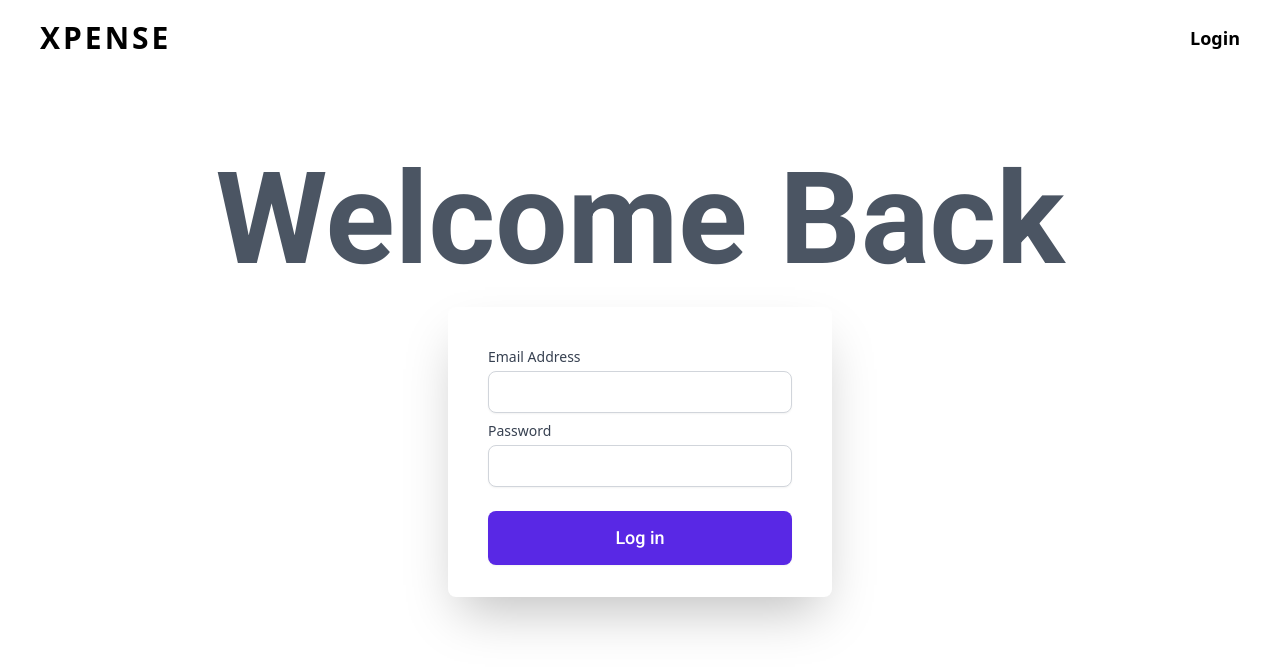
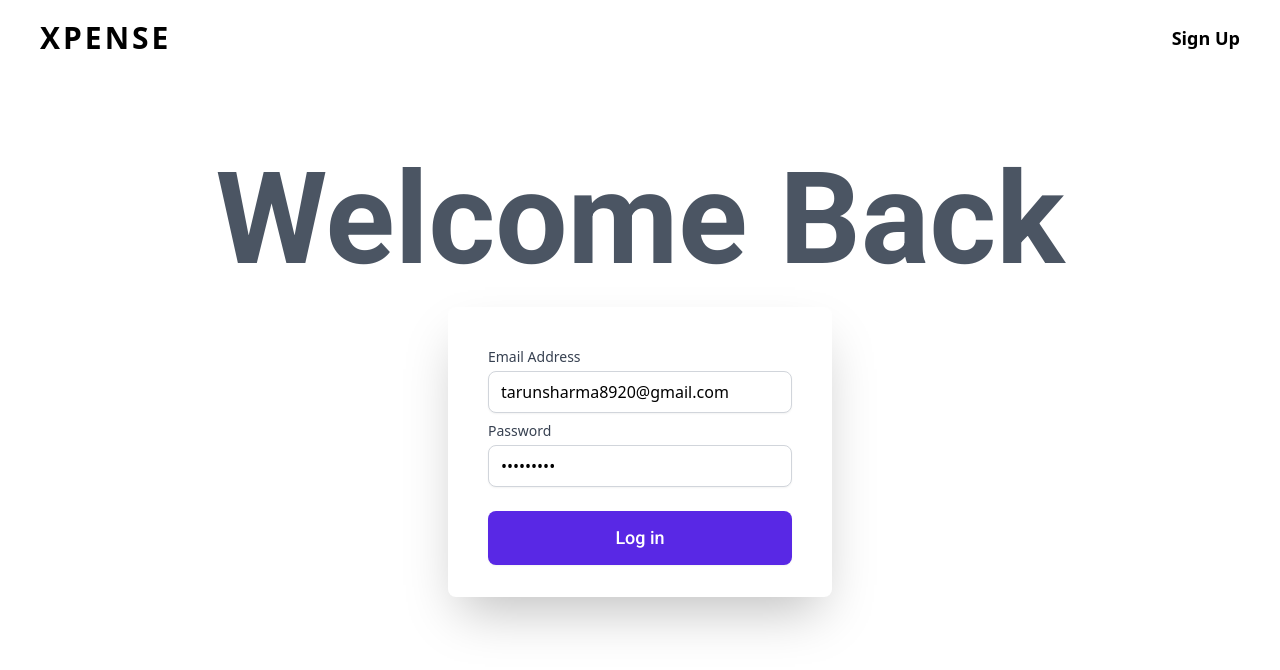
Before and after one commit to tarunfy/expense-tracker, a React (Create React App) app: page /login in a window 1280 px wide. Shown: the top 670 px of the page. Built offline with nearby package versions, Linux system fonts and the light colour scheme; no server answers.

Commit message:
refactored code and some changes

```diff
--- a/src/components/Navbar.js
+++ b/src/components/Navbar.js
@@ -1,7 +1,32 @@
-import React from "react";
+import React, { useState, useEffect } from "react";
 import { Link } from "react-router-dom";
+import { useSelector } from "react-redux";
+import { auth } from "../config/firebaseConfig";
+import { useHistory, useLocation } from "react-router";
+import { useDispatch } from "react-redux";
 
 function Navbar() {
+  const user = useSelector((state) => state.user);
+  const history = useHistory();
+  const location = useLocation();
+  const dispatch = useDispatch();
+
+  const handleLogout = () => {
+    auth.signOut();
+    console.log(user);
+    history.push("/");
+  };
+
+  useEffect(() => {
+    auth.onAuthStateChanged((user) => {
+      console.log("Current user: ", user);
+      dispatch({
+        type: "SET_USER",
+        payload: user,
+      });
+    });
+  }, []);
+
   return (
     <>
       <nav className="py-5 px-10 flex justify-between items-center z-10">
@@ -11,9 +36,22 @@ function Navbar() {
         >
           XPENSE
         </Link>
-        <Link to="/login" className="font-semibold text-lg">
-          Login
-        </Link>
+        {user && (
+          <div
+            onClick={handleLogout}
+            className="font-semibold cursor-pointer text-lg"
+          >
+            Logout
+          </div>
+        )}
+        {!user && (
+          <Link
+            to={location.pathname.includes("login") ? "/signup" : "/login"}
+            className="font-semibold text-lg"
+          >
+            {location.pathname.includes("login") ? "Sign Up" : "Login"}
+          </Link>
+        )}
       </nav>
     </>
   );
--- a/src/pages/Home.js
+++ b/src/pages/Home.js
@@ -1,7 +1,7 @@
-import React from "react";
+import React, { useEffect } from "react";
 import hero from "../imgs/hero.svg";
 import { Link } from "react-router-dom";
-
+import { auth } from "../config/firebaseConfig";
 function Home() {
   return (
     <>
@@ -25,8 +25,8 @@ function Home() {
             Your personal expense manager designed to help
             <br /> you keep track of your day-to-day expense and income.
           </p>
-          <Link to="/signup">
-            <div className="get-started-btn">Get Started</div>
+          <Link to="/signup" className="get-started-btn">
+            <div>Get Started</div>
           </Link>
         </div>
         <img src={hero} alt="hero" className="h-hero w-hero" />
--- a/src/pages/LogIn.js
+++ b/src/pages/LogIn.js
@@ -2,9 +2,10 @@ import React, { useState } from "react";
 import { useDispatch, useSelector } from "react-redux";
 import { logInAction } from "../actionCreators/authActions";
 import { useHistory } from "react-router";
+
 function Login() {
-  const [email, setEmail] = useState("");
-  const [password, setPassword] = useState("");
+  const [email, setEmail] = useState("tarunsharma8920@gmail.com");
+  const [password, setPassword] = useState("passwor0.");
   const dispatch = useDispatch();
   const error = useSelector((state) => state.logInError);
   const history = useHistory();
--- a/src/reducers/authReducer.js
+++ b/src/reducers/authReducer.js
@@ -1,5 +1,5 @@
 const initState = {
-  user: {},
+  user: null,
   signUpError: null,
   logInError: null,
 };
@@ -8,6 +8,8 @@ export const authReducer = (state = initState, action) => {
   switch (action.type) {
     case "SIGN_UP":
       return { ...state, user: action.res.user, signUpError: null };
+    case "SET_USER":
+      return { ...state, user: action.payload };
     case "SIGN_UP_ERROR":
       return { ...state, signUpError: action.err.message };
     case "LOG_IN":
```
